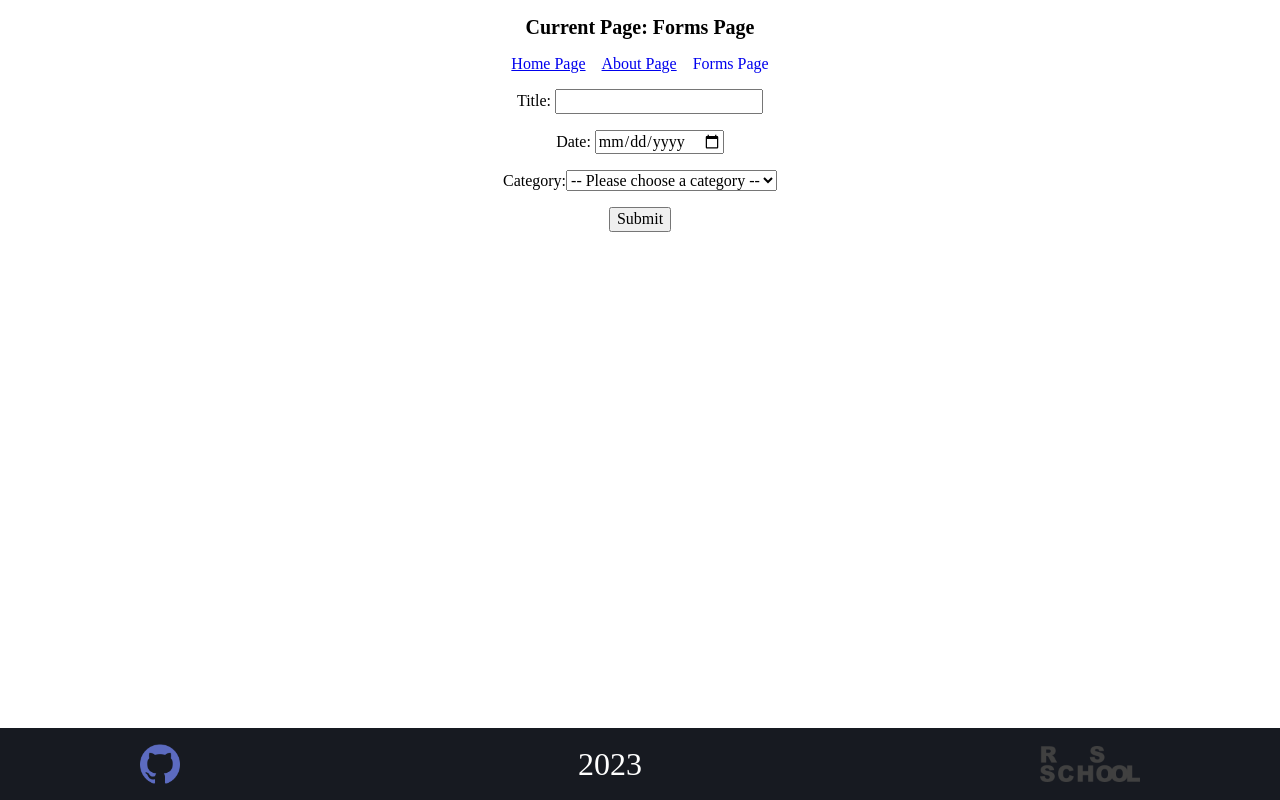
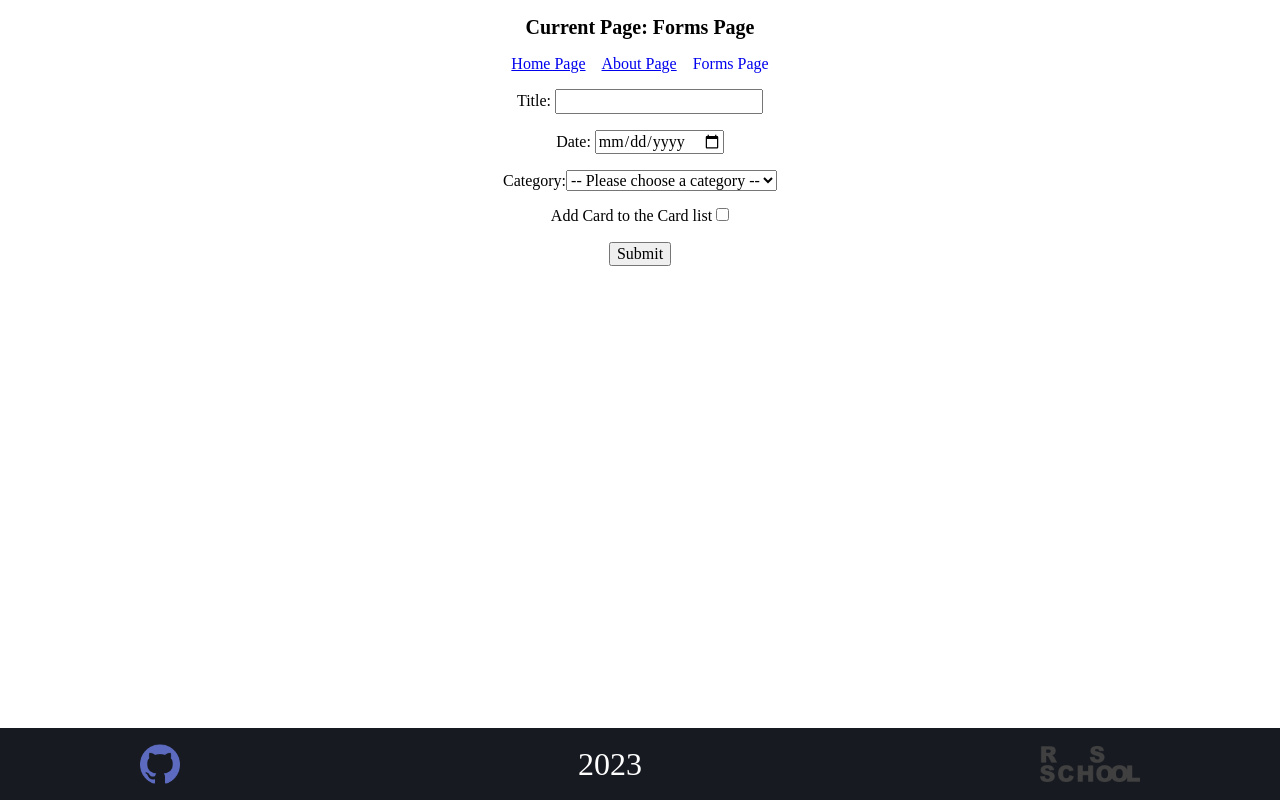
Before and after one commit to PavelZabalotny/react-2023-q1, a React (Vite) app: page /forms in a window 1280 px wide. Built offline with nearby package versions, Linux system fonts and the light colour scheme.

Commit message:
feat: implement Checkbox

```diff
--- a/src/components/Form/Form.tsx
+++ b/src/components/Form/Form.tsx
@@ -8,6 +8,7 @@ import { TInputName } from "@/interfaces/inputName.type";
 import FormSelect from "@/components/Form/FormSelect/FormSelect";
 import { categories } from "@/data/mockCategories";
 import { selectValidation } from "@/shared/utils/validators/selectValidation";
+import { checkboxValidation } from "@/shared/utils/validators/checkboxValidation";
 
 interface IState {
   isFormValid: boolean;
@@ -19,6 +20,7 @@ class Form extends Component<PropsWithChildren, IState> {
   private textRef = React.createRef<HTMLInputElement>();
   private dateRef = React.createRef<HTMLInputElement>();
   private selectRef = React.createRef<HTMLSelectElement>();
+  private checkboxRef = React.createRef<HTMLInputElement>();
 
   state = {
     isFormValid: false,
@@ -26,6 +28,7 @@ class Form extends Component<PropsWithChildren, IState> {
       title: false,
       date: false,
       select: false,
+      checkbox: false,
     },
   };
 
@@ -58,6 +61,14 @@ class Form extends Component<PropsWithChildren, IState> {
           showError={hasError.select}
           errorMessage="Choose the category!"
         />
+        <FormInput
+          type="checkbox"
+          ref={this.checkboxRef}
+          id="checkbox"
+          label="Add Card to the Card list"
+          showError={hasError.checkbox}
+          errorMessage="Please confirm adding Card to the Card List!"
+        />
 
         <button type="submit">Submit</button>
       </form>
@@ -80,12 +91,16 @@ class Form extends Component<PropsWithChildren, IState> {
     const { current: textInput } = this.textRef;
     const { current: dateInput } = this.dateRef;
     const { current: select } = this.selectRef;
+    const { current: checkbox } = this.checkboxRef;
 
-    if (textInput && dateInput && select) {
+    if (textInput && dateInput && select && checkbox) {
       const isTitleValid = () => this.handleValidate("title", textInput.value, textValidation);
       const isDateValid = () => this.handleValidate("date", dateInput.value, dateValidation);
       const isSelectValid = () => this.handleValidate("select", select.value, selectValidation);
-      const arrayOfValidateFn = [isTitleValid, isDateValid, isSelectValid];
+      const isCheckboxValid = () =>
+        this.handleValidate("checkbox", checkbox?.checked.toString(), checkboxValidation);
+
+      const arrayOfValidateFn = [isTitleValid, isDateValid, isSelectValid, isCheckboxValid];
       const isFormValid = validateAllFields(arrayOfValidateFn);
       if (isFormValid) {
         console.log("form is valid");
@@ -93,6 +108,7 @@ class Form extends Component<PropsWithChildren, IState> {
           title: textInput.value,
           date: dateInput.value,
           select: select.value,
+          checkbox: checkbox?.checked.toString(),
         });
         this.formRef.current?.reset();
       }
--- a/src/components/Form/FormInput/FormInput.tsx
+++ b/src/components/Form/FormInput/FormInput.tsx
@@ -4,7 +4,7 @@ import FormError from "@/components/Form/FormError/FormError";
 import { TInputName } from "@/interfaces/inputName.type";
 
 interface IProps {
-  type: "text" | "date";
+  type: "text" | "date" | "checkbox";
   ref: React.RefObject<HTMLInputElement>;
   id: TInputName;
   label: string;
--- a/src/interfaces/inputName.type.ts
+++ b/src/interfaces/inputName.type.ts
@@ -1 +1 @@
-export type TInputName = "title" | "date" | "select";
+export type TInputName = "title" | "date" | "select" | "checkbox";
--- /dev/null
+++ b/src/shared/utils/validators/checkboxValidation.ts
@@ -0,0 +1,3 @@
+export function checkboxValidation(checked: string): boolean {
+  return checked === "true";
+}
```
